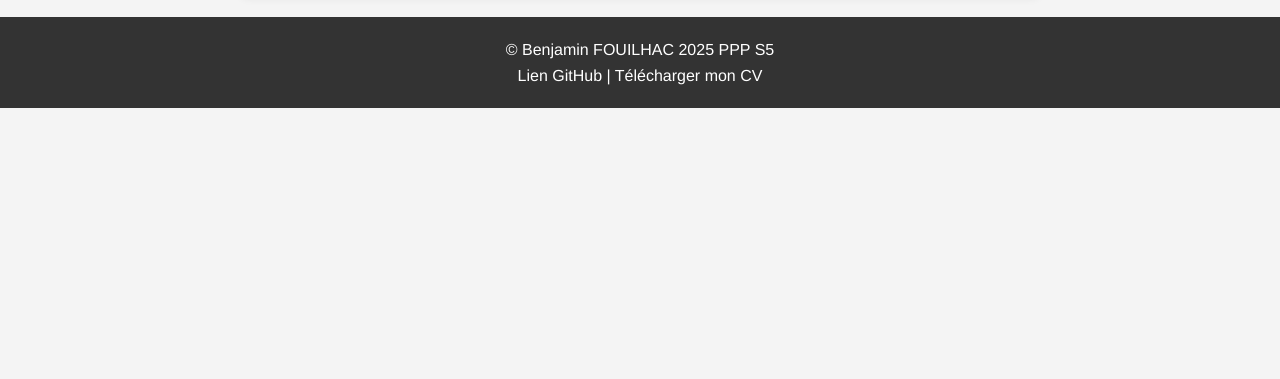
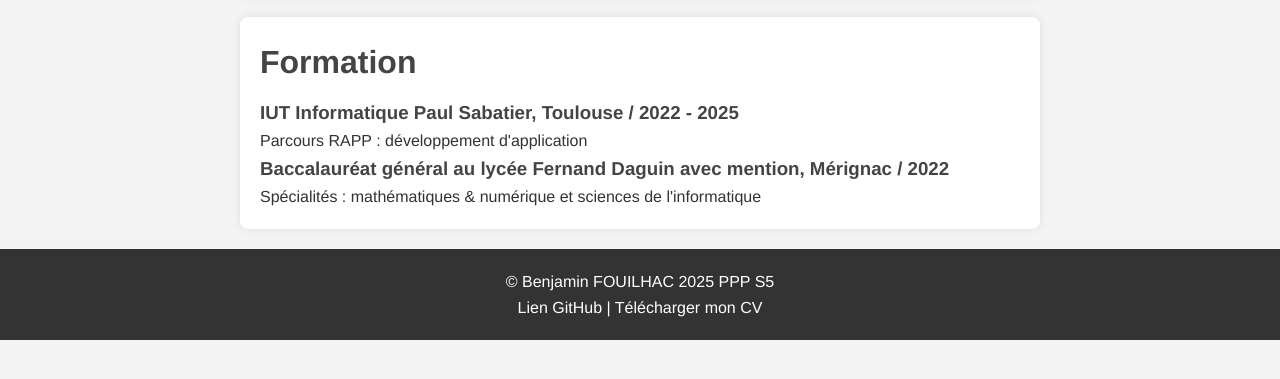
Before and after one commit to benja330312/benjaminfouilhac.github.io, a plain HTML site: page index.html in a window 1280 px wide. Shown: the part 401-780 px from the top of the page. Drawn offline with nearby package versions, Linux system fonts and the light colour scheme.

Commit message:
Feat : added formation section

```diff
--- a/index.html
+++ b/index.html
@@ -26,6 +26,15 @@
     <p>Développeur d'applications</p>
 </header>
 
+<!-- Section "Formation" -->
+<section class="formation">
+    <h2>Formation</h2>
+    <h3>IUT Informatique Paul Sabatier, Toulouse / 2022 - 2025</h3>
+    <p>Parcours RAPP : développement d'application</p>
+    <h3>Baccalauréat général au lycée Fernand Daguin avec mention, Mérignac / 2022 </h3>
+    <p>Spécialités : mathématiques & numérique et sciences de l'informatique</p>
+</section>
+
 <footer>
     <p>© Benjamin FOUILHAC 2025 PPP S5</p>
     <p><a href="https://github.com/benja330312" target="_blank">Lien GitHub</a> | <a href="CV_Benjamin_FOUILHAC.pdf" target="_blank">Télécharger mon CV</a></p>
--- a/styles.css
+++ b/styles.css
@@ -144,3 +144,22 @@ footer a:hover {
     color: #444;
     margin: 0;
 }
+
+.formation {
+    padding: 20px;
+    max-width: 800px;
+    margin: 20px auto;
+    text-align: justify;
+}
+
+.formation h2 {
+    font-size: 2rem;
+    color: #444;
+    margin-bottom: 10px;
+}
+
+.formation p {
+    font-size: 1rem;
+    line-height: 1.6;
+    color: #333;
+}
```
Lines whose indentation alone changed are shown as unchanged.
